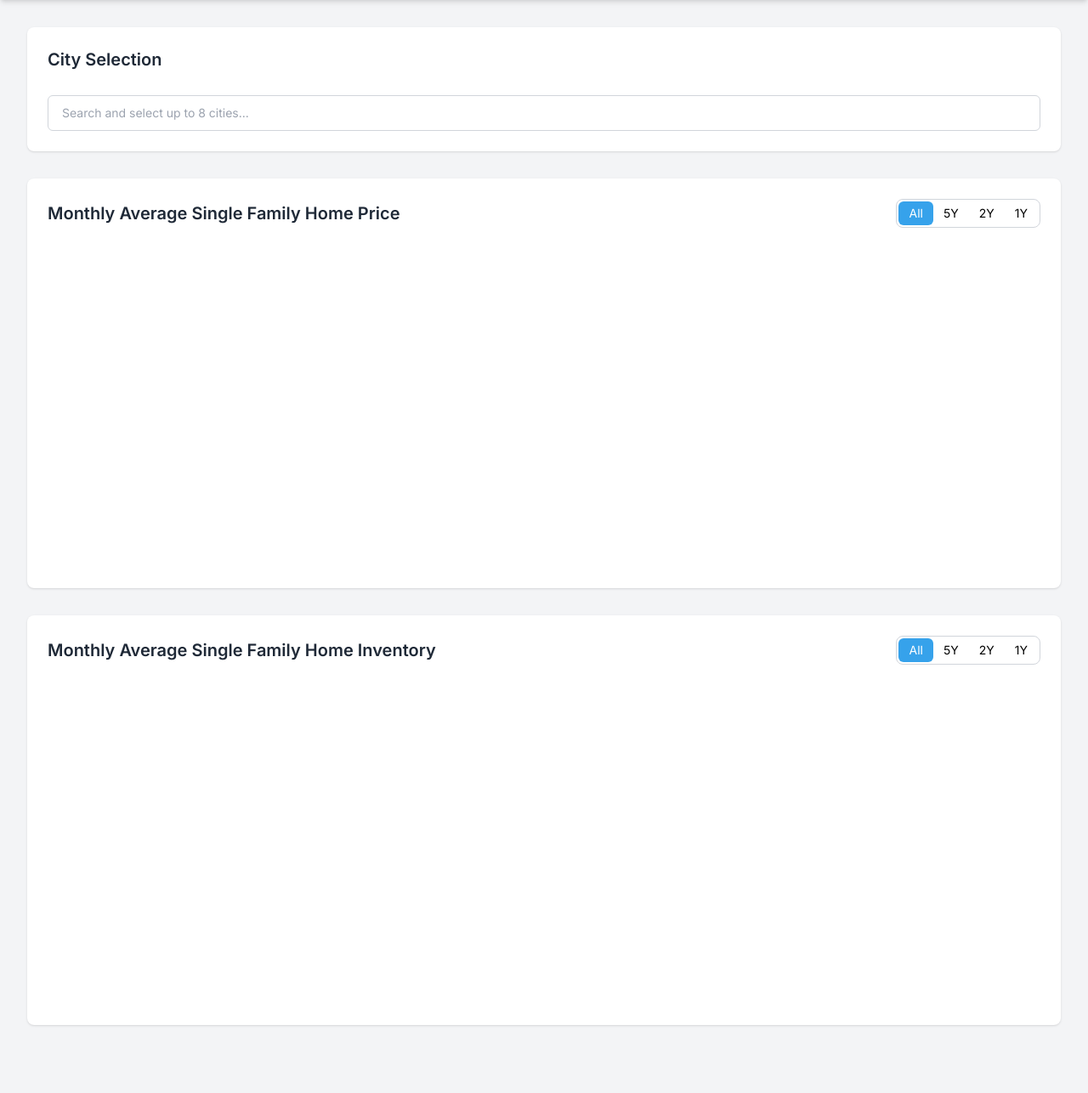
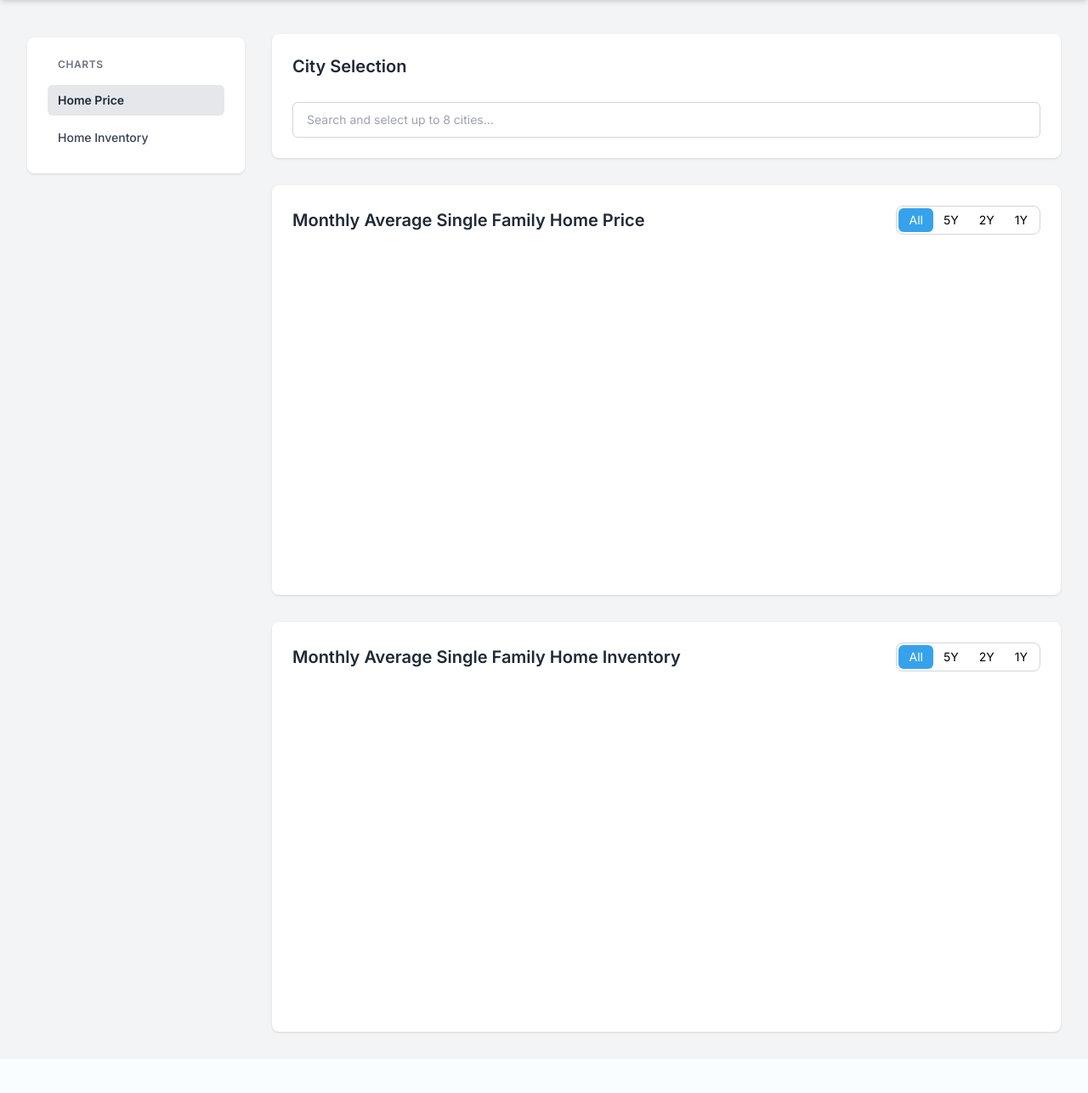
Before and after one commit to jeffakins/housing_market, a Flask app: page / in a window 1280 px wide. Shown: the part 84-1370 px from the top of the page at 85% size. After the commit the page ends 1300 px from the top, so only its background shows below. Run offline with Flask 3, Linux system fonts and the light colour scheme; data that the repository does not hold is empty; a map, chart or similar area stays blank; parts of the project's set-up code (start-up, migrations or seed data) failed here and were passed over; some libraries are stand-ins or nearby versions.

Commit message:
More front end work

```diff
--- a/HousingTrendsApp/app.py
+++ b/HousingTrendsApp/app.py
@@ -54,10 +54,10 @@ def process_chart_data_request(df):
             'fill': False,
             'borderColor': COLOR_PALETTE[i % len(COLOR_PALETTE)],
             'backgroundColor': COLOR_PALETTE2[i % len(COLOR_PALETTE2)],
-            'tension': 0.1,
-            'borderWidth': 2,
-            'pointRadius': 0,
-            'pointHoverRadius': 5
+            'tension': 0.3,
+            'borderWidth': 3,
+            'pointRadius': 3,
+            'pointHoverRadius': 8
         }
         chart_data['datasets'].append(dataset)
 
--- a/HousingTrendsApp/static/script.js
+++ b/HousingTrendsApp/static/script.js
@@ -158,7 +158,7 @@ function updateAllCharts() {
             // Fetch both datasets in parallel
             const [priceResponse, inventoryResponse] = await Promise.all([
                 fetch(`/api/pricedata?cities=${selectedCities.join(',')}`),
-                fetch(`/api/inventorydata?cities=${selectedCities.join(',')}`) // <-- FIX IS HERE
+                fetch(`/api/inventorydata?cities=${selectedCities.join(',')}`)
             ]);
 
             if (!priceResponse.ok) throw new Error('Price data fetch failed');
@@ -279,6 +279,40 @@ function updateDropdownHighlight(items) {
 }
 
 
+// --- Sidebar Navigation ---
+function setupSidebarNavigation() {
+    const sidebarNav = document.getElementById('sidebar-nav');
+    if (!sidebarNav) return;
+
+    const sections = [
+        document.getElementById('price-chart-card'),
+        document.getElementById('inventory-chart-card')
+    ];
+    const navLinks = sidebarNav.querySelectorAll('a');
+
+    const observerOptions = {
+        root: null,
+        rootMargin: '0px 0px -50% 0px', // Trigger when section is in top half of screen
+        threshold: 0
+    };
+
+    const observer = new IntersectionObserver((entries) => {
+        entries.forEach(entry => {
+            const targetId = entry.target.getAttribute('id');
+            const link = sidebarNav.querySelector(`a[href="#${targetId}"]`);
+            if (entry.isIntersecting) {
+                navLinks.forEach(l => l.classList.remove('active'));
+                link.classList.add('active');
+            }
+        });
+    }, observerOptions);
+
+    sections.forEach(section => {
+        if (section) observer.observe(section);
+    });
+}
+
+
 // --- Initialization ---
 
 async function initialize() {
@@ -301,7 +335,11 @@ async function initialize() {
 
 // --- Event Listeners ---
 
-document.addEventListener('DOMContentLoaded', initialize);
+document.addEventListener('DOMContentLoaded', () => {
+    initialize();
+    setupSidebarNavigation();
+});
+
 searchInput.addEventListener('input', renderDropdown);
 searchInput.addEventListener('keydown', handleKeyboardNavigation);
 
--- a/HousingTrendsApp/templates/index.html
+++ b/HousingTrendsApp/templates/index.html
@@ -10,8 +10,12 @@
     <script src="https://cdn.jsdelivr.net/npm/chart.js"></script>
     <link rel="stylesheet" href="https://fonts.googleapis.com/css2?family=Inter:wght@400;500;600;700&display=swap">
     <style>
+        html {
+            scroll-behavior: smooth;
+        }
         body {
             font-family: 'Inter', sans-serif;
+            padding-top: 92px; /* Adjusted for fixed header height */
         }
         /* Custom scrollbar for dropdown */
         .custom-scrollbar::-webkit-scrollbar {
@@ -36,46 +40,63 @@
             background-color: #36A2EB;
             color: white;
         }
+        /* Style for active sidebar link */
+        #sidebar-nav a.active {
+            background-color: #e5e7eb; /* gray-200 */
+            color: #1f2937; /* gray-800 */
+            font-weight: 600;
+        }
     </style>
 </head>
 <body class="bg-gray-100">
 
     <!-- Header Section -->
-    <header class="bg-[#36A2EB] shadow-md">
-        <div class="max-w-7xl mx-auto py-6 px-4 sm:px-6 lg:px-8">
+    <header class="bg-[#36A2EB] shadow-md fixed top-0 left-0 right-0 z-50">
+        <div class="py-6 px-4 sm:px-6 lg:px-8">
             <h1 class="text-3xl font-bold text-white">
                 Housing Market Trends
             </h1>
         </div>
     </header>
 
-    <main class="py-8">
-        <div class="max-w-7xl mx-auto pb-12 px-4 sm:px-6 lg:px-8">
+    <div class="px-4 sm:px-6 lg:px-8">
+        <div class="flex flex-col md:flex-row gap-8 py-8">
+            <!-- Sidebar Navigation -->
+            <aside class="hidden md:block w-64 flex-shrink-0">
+                <nav id="sidebar-nav" class="sticky top-32 bg-white rounded-lg shadow p-6">
+                    <h3 class="px-3 text-xs font-semibold text-gray-500 uppercase tracking-wider mb-4">Charts</h3>
+                    <div class="space-y-2">
+                        <a href="#price-chart-card" class="group flex items-center px-3 py-2 text-sm font-medium rounded-md text-gray-700 hover:bg-gray-200">
+                            Home Price
+                        </a>
+                        <a href="#inventory-chart-card" class="group flex items-center px-3 py-2 text-sm font-medium rounded-md text-gray-700 hover:bg-gray-200">
+                            Home Inventory
+                        </a>
+                    </div>
+                </nav>
+            </aside>
+
+            <!-- Main Content Area -->
+            <main class="flex-grow min-w-0">
                 <!-- Control Panel Card -->
                 <div class="bg-white rounded-lg shadow px-5 py-6 sm:px-6 mb-8">
                     <h2 class="text-xl font-semibold text-gray-800 mb-2">City Selection</h2>
                     <p id="selection-error" class="text-red-500 text-sm h-5"></p>
                     <div class="flex flex-col md:flex-row md:items-end gap-4">
-                    <!-- Searchable Multi-Select Component -->
                         <div class="flex-grow">
                             <div id="city-selector-container" class="relative border border-gray-300 rounded-md p-2 flex flex-wrap items-center gap-2 min-h-[42px]">
-                            <div id="city-tags-container" class="flex flex-wrap gap-2">
-                                <!-- Selected city tags will appear here -->
-                            </div>
+                                <div id="city-tags-container" class="flex flex-wrap gap-2"></div>
                                 <input type="text" id="city-search-input" class="flex-grow outline-none text-sm" placeholder="Search and select up to 8 cities...">
                             </div>
-                        <div id="city-dropdown" class="absolute z-10 w-full md:w-2/3 max-h-60 overflow-y-auto bg-white border border-gray-300 rounded-md mt-1 shadow-lg hidden custom-scrollbar">
-                            <!-- Filtered city list will appear here -->
-                        </div>
+                            <div id="city-dropdown" class="absolute z-10 w-full md:w-2/3 max-h-60 overflow-y-auto bg-white border border-gray-300 rounded-md mt-1 shadow-lg hidden custom-scrollbar"></div>
                         </div>
                     </div>
                 </div>
 
                 <!-- Price Chart Card -->
-            <div class="bg-white rounded-lg shadow px-5 py-6 sm:px-6 mb-8">
+                <div id="price-chart-card" class="bg-white rounded-lg shadow px-5 py-6 sm:px-6 mb-8 scroll-mt-32">
                     <div class="flex justify-between items-center mb-4">
                         <h2 class="text-xl font-semibold text-gray-800">Monthly Average Single Family Home Price</h2>
-                     <!-- Time Range Buttons -->
                         <div id="price-time-range-container" class="flex items-center border border-gray-300 rounded-lg p-0.5">
                             <button data-range="max" class="time-range-btn active text-sm px-3 py-1 rounded-md">All</button>
                             <button data-range="5y" class="time-range-btn text-sm px-3 py-1 rounded-md">5Y</button>
@@ -89,10 +110,9 @@
                 </div>
 
                 <!-- Inventory Chart Card -->
-            <div class="bg-white rounded-lg shadow px-5 py-6 sm:px-6">
+                <div id="inventory-chart-card" class="bg-white rounded-lg shadow px-5 py-6 sm:px-6 scroll-mt-32">
                     <div class="flex justify-between items-center mb-4">
                         <h2 class="text-xl font-semibold text-gray-800">Monthly Average Single Family Home Inventory</h2>
-                     <!-- Time Range Buttons -->
                         <div id="inventory-time-range-container" class="flex items-center border border-gray-300 rounded-lg p-0.5">
                             <button data-range="max" class="time-range-btn active text-sm px-3 py-1 rounded-md">All</button>
                             <button data-range="5y" class="time-range-btn text-sm px-3 py-1 rounded-md">5Y</button>
@@ -104,8 +124,9 @@
                         <canvas id="inventoryChart"></canvas>
                     </div>
                 </div>
+            </main>
         </div>
-    </main>
+    </div>
 
     <script src="{{ url_for('static', filename='script.js') }}" defer></script>
 
```
Lines whose indentation alone changed are shown as unchanged.
